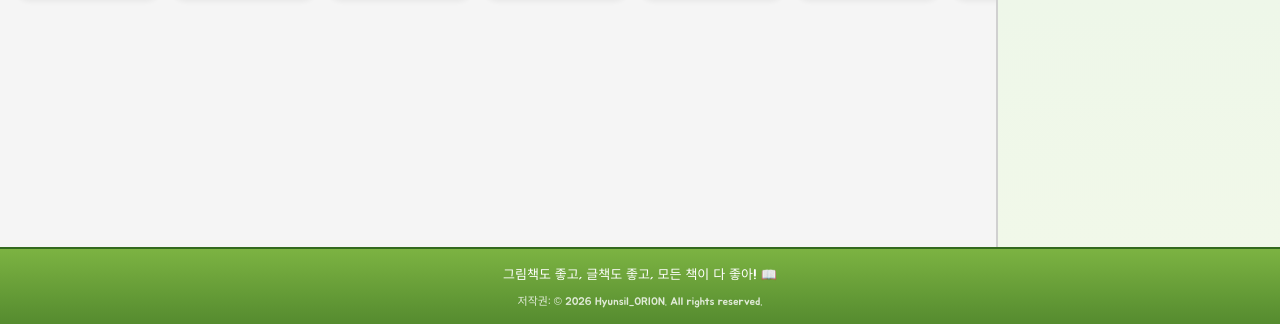
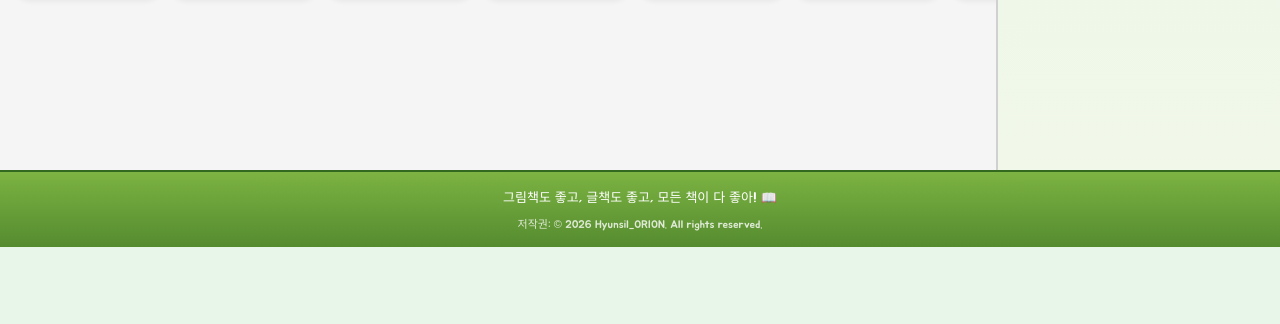
Before and after one commit to neorion9-lab/booktimer, a plain HTML site: page index.html in a window 1280 px wide. Shown: the part 553-877 px from the top of the page. After the commit the page ends 800 px from the top, so only its background shows below. Drawn offline with Linux system fonts and the light colour scheme.

Commit message:
Fix footer layout visibility in index.html

```diff
--- a/index.html
+++ b/index.html
@@ -16,6 +16,9 @@
             font-family: 'Jua', sans-serif;
             background-color: #e8f5e9;
             overflow: hidden;
+            display: flex;
+            flex-direction: column;
+            height: 100vh;
         }
 
         /* 헤더 */
@@ -27,6 +30,7 @@
             align-items: center;
             box-shadow: 0 2px 5px rgba(0,0,0,0.1);
             height: 80px;
+            flex-shrink: 0;
         }
 
         .header-title {
@@ -65,7 +69,8 @@
         /* 메인 컨테이너 */
         .main-container {
             display: flex;
-            height: calc(100vh - 80px);
+            flex: 1;
+            min-height: 0;
         }
 
         /* 왼쪽 패널 (넓게 조정) */
@@ -358,6 +363,7 @@
             font-family: 'Jua', sans-serif;
             font-size: 14px;
             border-top: 2px solid #33691e;
+            flex-shrink: 0;
         }
 
         .footer-quote {
```
